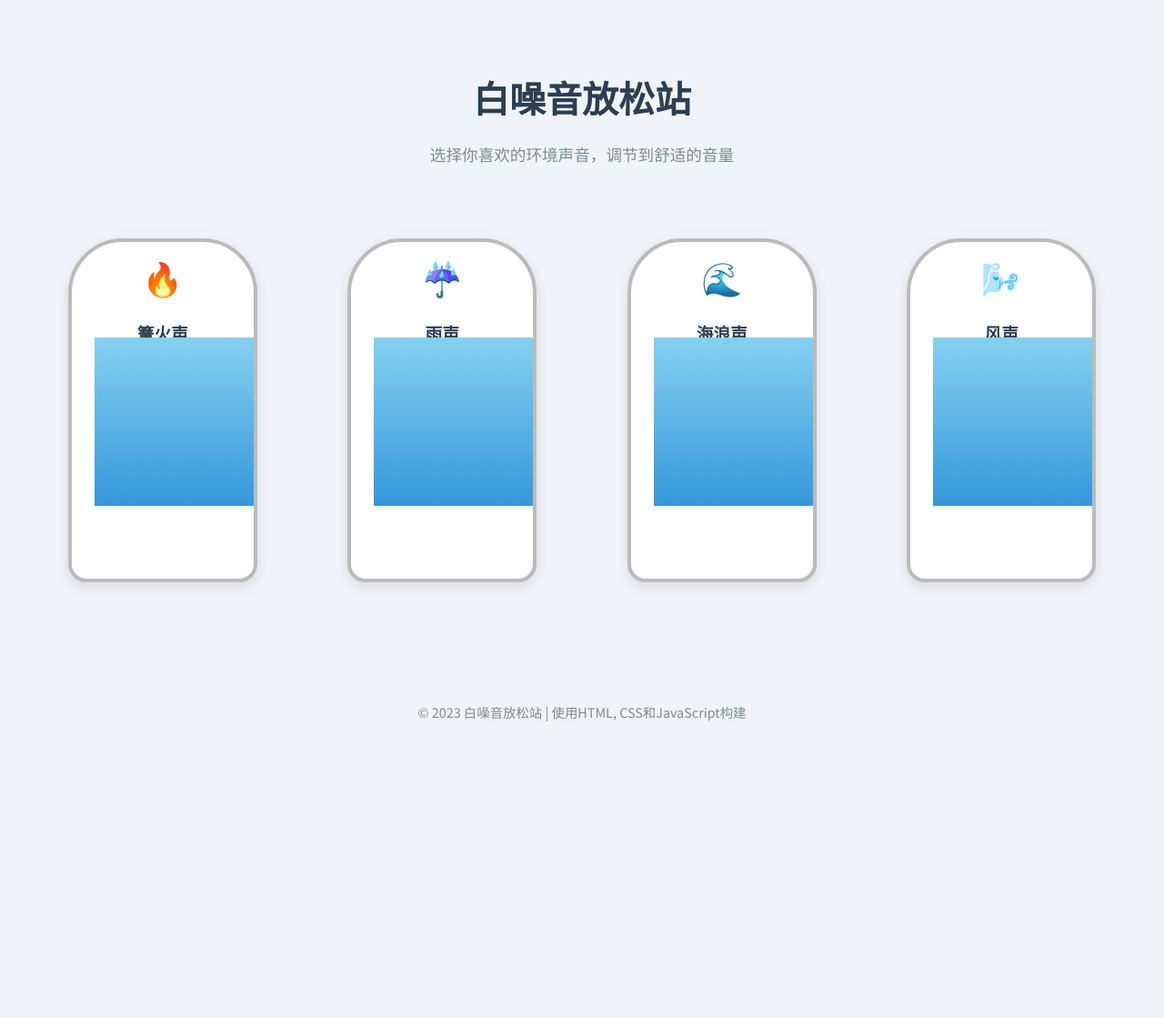
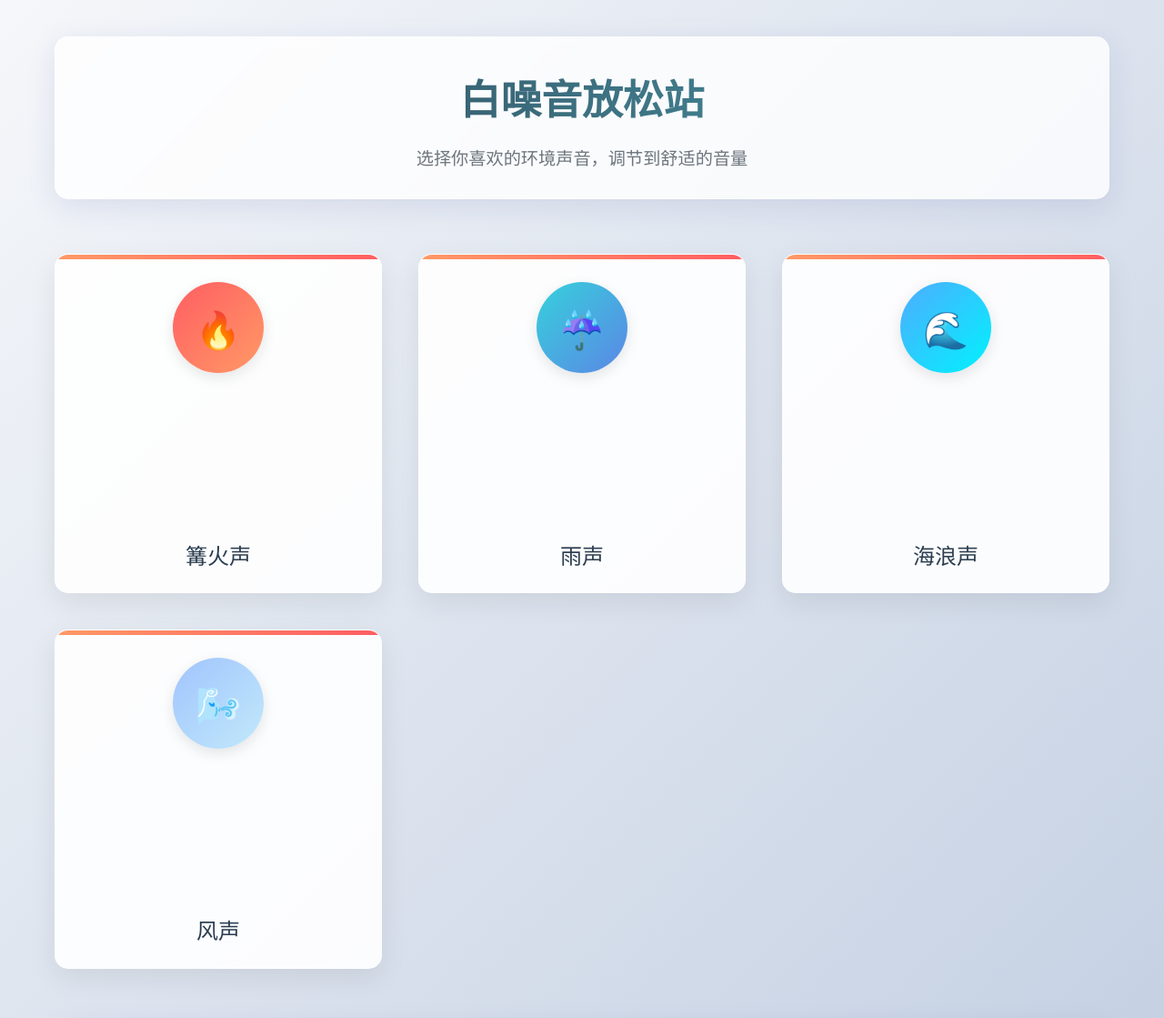
Before and after one commit to kwankit0329/bottle-test, a plain HTML site: page index.html in a window 1280 px wide. Shown: the top 1119 px of the page at 91% size. Before the commit the page ends 856 px from the top, so only its background shows below. Drawn offline with Linux system fonts and the light colour scheme.

Commit message:
Update style.css

```diff
--- a/style.css
+++ b/style.css
@@ -1,15 +1,22 @@
-/* ====== 通用样式 ====== */
+/* 基础样式 - 增强版 */
+* {
+    margin: 0;
+    padding: 0;
+    box-sizing: border-box;
+}
+
 body {
-  font-family: "Noto Sans SC", sans-serif;
-  background-color: #f0f4f8;
+    font-family: 'Noto Sans SC', sans-serif;
+    background: linear-gradient(135deg, #f5f7fa 0%, #c3cfe2 100%);
     color: #333;
     line-height: 1.6;
+    min-height: 100vh;
 }
 
 .container {
     max-width: 1200px;
     margin: 0 auto;
-  padding: 20px;
+    padding: 40px 20px;
     min-height: 100vh;
     display: flex;
     flex-direction: column;
@@ -17,123 +24,254 @@ body {
 
 header {
     text-align: center;
-  margin-bottom: 40px;
-  padding: 20px 0;
+    margin-bottom: 60px;
+    padding: 30px 0;
+    background: rgba(255, 255, 255, 0.8);
+    border-radius: 15px;
+    box-shadow: 0 8px 32px rgba(31, 38, 135, 0.1);
+    backdrop-filter: blur(4px);
+    -webkit-backdrop-filter: blur(4px);
+    border: 1px solid rgba(255, 255, 255, 0.18);
 }
 
 header h1 {
-  font-size: 2.5rem;
-  color: #2c3e50;
-  margin-bottom: 10px;
+    font-size: 2.8rem;
+    background: linear-gradient(to right, #2c3e50, #4ca1af);
+    -webkit-background-clip: text;
+    background-clip: text;
+    color: transparent;
+    margin-bottom: 15px;
+    font-weight: 700;
 }
 
 header p {
-  color: #7f8c8d;
-  font-size: 1.1rem;
+    color: #6c757d;
+    font-size: 1.2rem;
+    max-width: 600px;
+    margin: 0 auto;
 }
 
+/* 声音卡片布局 - 高级美化 */
 .sound-grid {
     display: grid;
-  grid-template-columns: repeat(auto-fit, minmax(250px, 1fr));
-  gap: 30px;
-  margin-bottom: 40px;
+    grid-template-columns: repeat(auto-fit, minmax(280px, 1fr));
+    gap: 40px;
+    margin-bottom: 60px;
 }
 
 .sound-card {
+    background: rgba(255, 255, 255, 0.9);
+    border-radius: 15px;
+    padding: 30px;
+    box-shadow: 0 10px 30px rgba(0, 0, 0, 0.08);
+    text-align: center;
+    transition: all 0.4s cubic-bezier(0.25, 0.8, 0.25, 1);
+    border: 1px solid rgba(255, 255, 255, 0.3);
     position: relative;
-  background: white;
-  border-radius: 10px;
-  padding: 25px;
-  box-shadow: 0 5px 15px rgba(0, 0, 0, 0.1);
-  text-align: center;
-  transition: transform 0.3s ease;
     overflow: hidden;
 }
 
 .sound-card:hover {
-  transform: translateY(-5px);
+    transform: translateY(-10px);
+    box-shadow: 0 15px 35px rgba(0, 0, 0, 0.12);
 }
 
-/* ====== 瓶子瓶身样式 ====== */
-.bottle {
-  border: 4px solid #bbb;
-  border-radius: 60px 60px 20px 20px;
-  height: 320px;
-  width: 150px;
-  margin: 0 auto;
+.sound-card::before {
+    content: '';
+    position: absolute;
+    top: 0;
+    left: 0;
+    right: 0;
+    height: 5px;
+    background: linear-gradient(90deg, #ff9966, #ff5e62);
 }
 
-/* 图标 */
-.sound-icon {
-  position: absolute;
-  top: 10px;
-  left: 50%;
-  transform: translateX(-50%);
-  font-size: 36px;
-  z-index: 2;
+.rain::before {
+    background: linear-gradient(90deg, #36d1dc, #5b86e5);
 }
 
-/* 水位 */
-.water {
-  position: absolute;
-  bottom: 80px;
+.wave::before {
+    background: linear-gradient(90deg, #4facfe, #00f2fe);
+}
+
+.wind::before {
+    background: linear-gradient(90deg, #a1c4fd, #c2e9fb);
+}
+
+.sound-icon {
+    width: 100px;
+    height: 100px;
+    margin: 0 auto 25px;
+    border-radius: 50%;
+    display: flex;
+    align-items: center;
+    justify-content: center;
+    font-size: 2.5rem;
+    color: white;
+    box-shadow: 0 5px 15px rgba(0, 0, 0, 0.1);
+    transition: transform 0.3s ease;
+}
+
+.sound-card:hover .sound-icon {
+    transform: scale(1.1);
+}
+
+.fire {
+    background: linear-gradient(135deg, #ff5e62, #ff9966);
+}
+
+.rain {
+    background: linear-gradient(135deg, #36d1dc, #5b86e5);
+}
+
+.wave {
+    background: linear-gradient(135deg, #4facfe, #00f2fe);
+}
+
+.wind {
+    background: linear-gradient(135deg, #a1c4fd, #c2e9fb);
+}
+
+.sound-card h3 {
+    margin-bottom: 25px;
+    color: #2c3e50;
+    font-size: 1.5rem;
+    font-weight: 500;
+}
+
+/* 按钮样式 - 升级版 */
+.play-btn {
+    background: linear-gradient(to right, #2c3e50, #4ca1af);
+    color: white;
+    border: none;
+    padding: 12px 30px;
+    border-radius: 50px;
+    font-size: 1.1rem;
+    cursor: pointer;
+    transition: all 0.3s ease;
+    margin-bottom: 25px;
     width: 100%;
-  height: 50%;
-  background: linear-gradient(to top, #3498db, #85d0f0);
-  transition: height 0.2s ease;
+    letter-spacing: 1px;
+    position: relative;
+    overflow: hidden;
     z-index: 1;
 }
 
-h3 {
-  margin-top: 60px;
-  margin-bottom: 20px;
-  color: #2c3e50;
-}
-
-/* 播放按钮 */
-.play-btn {
-  background: #2c3e50;
-  color: white;
-  border: none;
-  padding: 10px 25px;
-  border-radius: 50px;
-  font-size: 1rem;
-  cursor: pointer;
-  transition: all 0.3s ease;
-  margin-bottom: 20px;
+.play-btn::before {
+    content: '';
+    position: absolute;
+    top: 0;
+    left: 0;
     width: 100%;
+    height: 100%;
+    background: linear-gradient(to right, #4ca1af, #2c3e50);
+    z-index: -1;
+    opacity: 0;
+    transition: opacity 0.3s ease;
 }
 
 .play-btn:hover {
-  background: #1a252f;
-  transform: scale(1.05);
+    transform: translateY(-3px);
+    box-shadow: 0 7px 15px rgba(0, 0, 0, 0.1);
+}
+
+.play-btn:hover::before {
+    opacity: 1;
 }
 
 .play-btn.playing {
-  background: #27ae60;
+    background: linear-gradient(to right, #27ae60, #2ecc71);
 }
 
-/* 音量控制 */
+.play-btn.playing::before {
+    background: linear-gradient(to right, #2ecc71, #27ae60);
+}
+
+/* 音量控制 - 美化版 */
 .volume-control {
     display: flex;
     align-items: center;
-  gap: 10px;
-  margin-top: 10px;
+    gap: 15px;
+    margin-top: 15px;
+}
+
+.volume-icon {
+    font-size: 1.3rem;
+    color: #6c757d;
 }
 
 .volume-slider {
     flex-grow: 1;
+    height: 6px;
+    -webkit-appearance: none;
+    background: #e9ecef;
+    border-radius: 10px;
+    outline: none;
+    transition: all 0.3s ease;
 }
 
-.volume-icon {
-  font-size: 1.2rem;
+.volume-slider:hover {
+    height: 8px;
 }
 
-/* 页脚 */
+.volume-slider::-webkit-slider-thumb {
+    -webkit-appearance: none;
+    width: 18px;
+    height: 18px;
+    background: #2c3e50;
+    border-radius: 50%;
+    cursor: pointer;
+    transition: all 0.3s ease;
+    box-shadow: 0 2px 5px rgba(0, 0, 0, 0.2);
+}
+
+.volume-slider::-webkit-slider-thumb:hover {
+    transform: scale(1.2);
+    background: #4ca1af;
+}
+
+/* 页脚样式 - 升级版 */
 footer {
     text-align: center;
-  padding: 20px;
+    padding: 25px;
     margin-top: auto;
-  color: #7f8c8d;
-  font-size: 0.9rem;
+    color: #6c757d;
+    font-size: 1rem;
+    background: rgba(255, 255, 255, 0.8);
+    border-radius: 15px;
+    box-shadow: 0 8px 32px rgba(31, 38, 135, 0.1);
+    backdrop-filter: blur(4px);
+    -webkit-backdrop-filter: blur(4px);
+    border: 1px solid rgba(255, 255, 255, 0.18);
 }
+
+/* 响应式设计 */
+@media (max-width: 768px) {
+    .sound-grid {
+        grid-template-columns: 1fr;
+        gap: 30px;
+    }
+
+    header h1 {
+        font-size: 2.2rem;
+    }
+
+    .container {
+        padding: 30px 15px;
+    }
+}
+
+/* 添加微妙的动画 */
+@keyframes fadeIn {
+    from { opacity: 0; transform: translateY(20px); }
+    to { opacity: 1; transform: translateY(0); }
+}
+
+.sound-card {
+    animation: fadeIn 0.6s ease forwards;
+}
+
+.sound-card:nth-child(1) { animation-delay: 0.1s; }
+.sound-card:nth-child(2) { animation-delay: 0.2s; }
+.sound-card:nth-child(3) { animation-delay: 0.3s; }
+.sound-card:nth-child(4) { animation-delay: 0.4s; }
```
Lines whose indentation alone changed are shown as unchanged.
